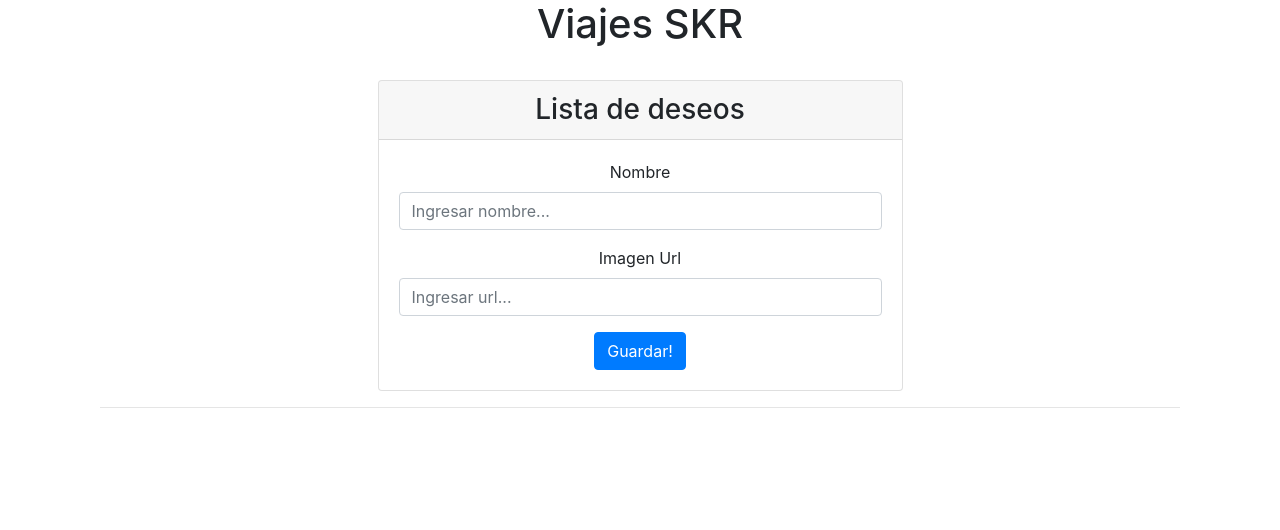
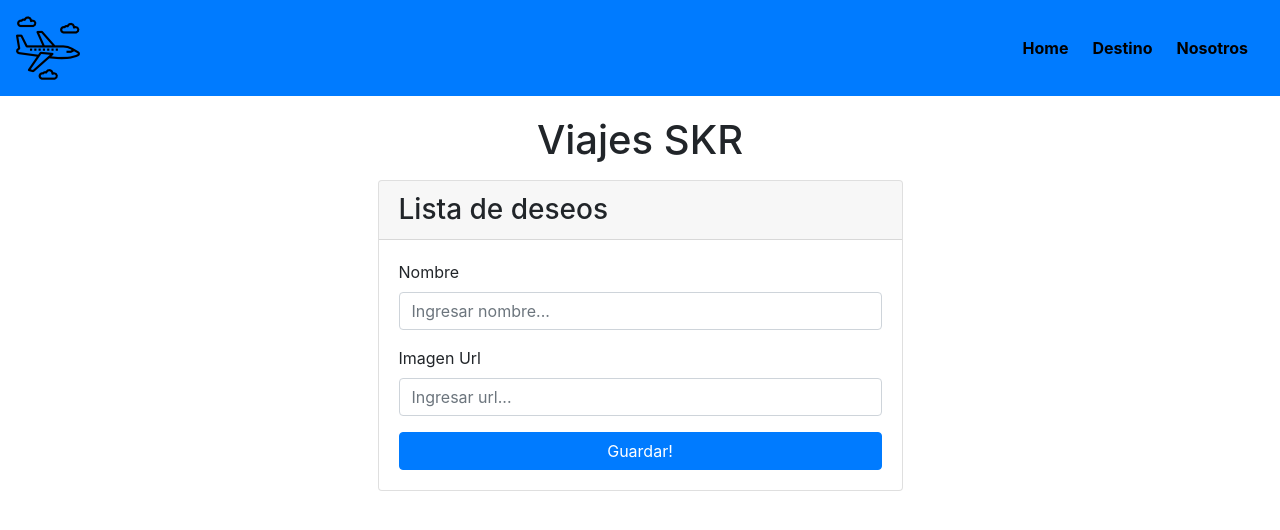
Before and after one commit to iamdiegoskr/Angular6CourseraSKR, an Angular app in the folder my-app-viaje/: page /home in a window 1280 px wide. Shown: the top 530 px of the page. Built offline with nearby package versions, Linux system fonts and the light colour scheme.

Commit message:
add header component, add about component, implemented navigation in the app with routerlinks and router

```diff
--- /dev/null
+++ b/my-app-viaje/src/app/about/about.component.html
@@ -0,0 +1,6 @@
+<div class="jumbotron jumbotron-fluid">
+    <div class="container">
+        <h1 class="display-4">Sobre nosotros</h1>
+        <p class="lead">Lorem ipsum dolor sit amet consectetur adipisicing elit. Libero odit temporibus ab dolorem, reprehenderit minus totam deserunt veniam architecto ducimus, quia dolores omnis dicta. A sint facere nam ex ipsam?</p>
+    </div>
+</div>
--- /dev/null
+++ b/my-app-viaje/src/app/about/about.component.ts
@@ -0,0 +1,15 @@
+import { Component, OnInit } from '@angular/core';
+
+@Component({
+  selector: 'app-about',
+  templateUrl: './about.component.html',
+  styleUrls: ['./about.component.css']
+})
+export class AboutComponent implements OnInit {
+
+  constructor() { }
+
+  ngOnInit(): void {
+  }
+
+}
--- a/my-app-viaje/src/app/app.component.html
+++ b/my-app-viaje/src/app/app.component.html
@@ -1,9 +1,10 @@
-<div class="container content text-center">
-    <div class="row">
-        <div class="col mb-4">
+<app-header></app-header>
+<div class="container content">
+    <div class="row text-center">
+        <div class="col mb-2">
             <h1>{{title}} </h1>
         </div>
     </div>
-    <app-lista-destinos></app-lista-destinos>
+    <router-outlet></router-outlet>
 </div>
 <!-- <app-footer></app-footer> -->
--- a/my-app-viaje/src/app/destino-viaje/destino-viaje.component.html
+++ b/my-app-viaje/src/app/destino-viaje/destino-viaje.component.html
@@ -1,4 +1,4 @@
-<div class="card-content">
+<div class="card-content text-center">
     <div class="card-img">
         <img src="https://placeimg.com/380/230/nature" alt="">
         <span><h4> {{position}} , {{destino.nombre}} </h4></span>
--- /dev/null
+++ b/my-app-viaje/src/app/header/header.component.html
@@ -0,0 +1,16 @@
+<header class="main-header">
+    <img src="assets/icons/aeroplano.png" alt="plane logo">
+    <nav class="main-nav">
+        <ul class="links mb-0">
+            <li class="links-items">
+                <a [routerLink]="['/home']">Home</a>
+            </li>
+            <li class="links-items">
+                <a [routerLink]="['/destino-detail']">Destino</a>
+            </li>
+            <li class="links-items">
+                <a [routerLink]="['/about']">Nosotros</a>
+            </li>
+        </ul>
+    </nav>
+</header>
--- /dev/null
+++ b/my-app-viaje/src/app/header/header.component.ts
@@ -0,0 +1,15 @@
+import { Component, OnInit } from '@angular/core';
+
+@Component({
+  selector: 'app-header',
+  templateUrl: './header.component.html',
+  styleUrls: ['./header.component.css']
+})
+export class HeaderComponent implements OnInit {
+
+  constructor() { }
+
+  ngOnInit(): void {
+  }
+
+}
--- a/my-app-viaje/src/app/lista-destinos/lista-destinos.component.html
+++ b/my-app-viaje/src/app/lista-destinos/lista-destinos.component.html
@@ -1,5 +1,5 @@
 <div class="container content">
-    <div class="row">
+    <div class="row mb-4">
         <div class="col-md-6 offset-md-3">
             <span class="anchor" id="formLogin"></span>
             <!-- form	card	login	with	validation	feedback	-->
@@ -17,13 +17,12 @@
                             <label for="Imagen	Url">Imagen	Url</label>
                             <input type="text" class="form-control" id="imagenUrl" placeholder="Ingresar url..." #imageurl>
                         </div>
-                        <button type="submit" class="btn btn-primary" (click)="saveDestiny(name.value,imageurl.value)">Guardar!</button>
+                        <button type="submit" class="btn btn-primary btn-block" (click)="saveDestiny(name.value,imageurl.value)">Guardar!</button>
                     </form>
                 </div>
             </div>
         </div>
     </div>
-    <hr class="mb-5">
     <div class="row">
         <app-destino-viaje *ngFor="let desti of destinos, let i=index" [destino]="desti" [idx]="i+1" (clicked)="elegido($event)"></app-destino-viaje>
     </div>
--- a/my-app-viaje/src/styles.css
+++ b/my-app-viaje/src/styles.css
@@ -124,3 +124,36 @@ a.btn-card {
     text-decoration: none;
     color: #fff;
 }
+
+header.main-header {
+    display: flex;
+    justify-content: space-between;
+    width: 100vw;
+    height: auto;
+    margin-bottom: 20px;
+    background: #007bff;
+}
+
+header.main-header img {
+    padding: 16px;
+}
+
+.main-nav .links {
+    height: 100%;
+    display: flex;
+    align-items: center;
+    padding-right: 20px;
+    list-style: none;
+}
+
+.main-nav .links .links-items a {
+    text-decoration: none;
+    padding: 8px 12px;
+    color: #000;
+    font-weight: bold;
+    cursor: pointer;
+}
+
+.main-nav .links .links-items a:hover {
+    color: #81beff;
+}
```
Also changed, not shown: my-app-viaje/src/app/app.module.ts (+8 -3 lines), my-app-viaje/src/app/about/about.component.css (added), my-app-viaje/src/app/header/header.component.css (added), my-app-viaje/src/assets/icons/aeroplano.png (added), 1 other file (tests, documents, lock files or other folders).
